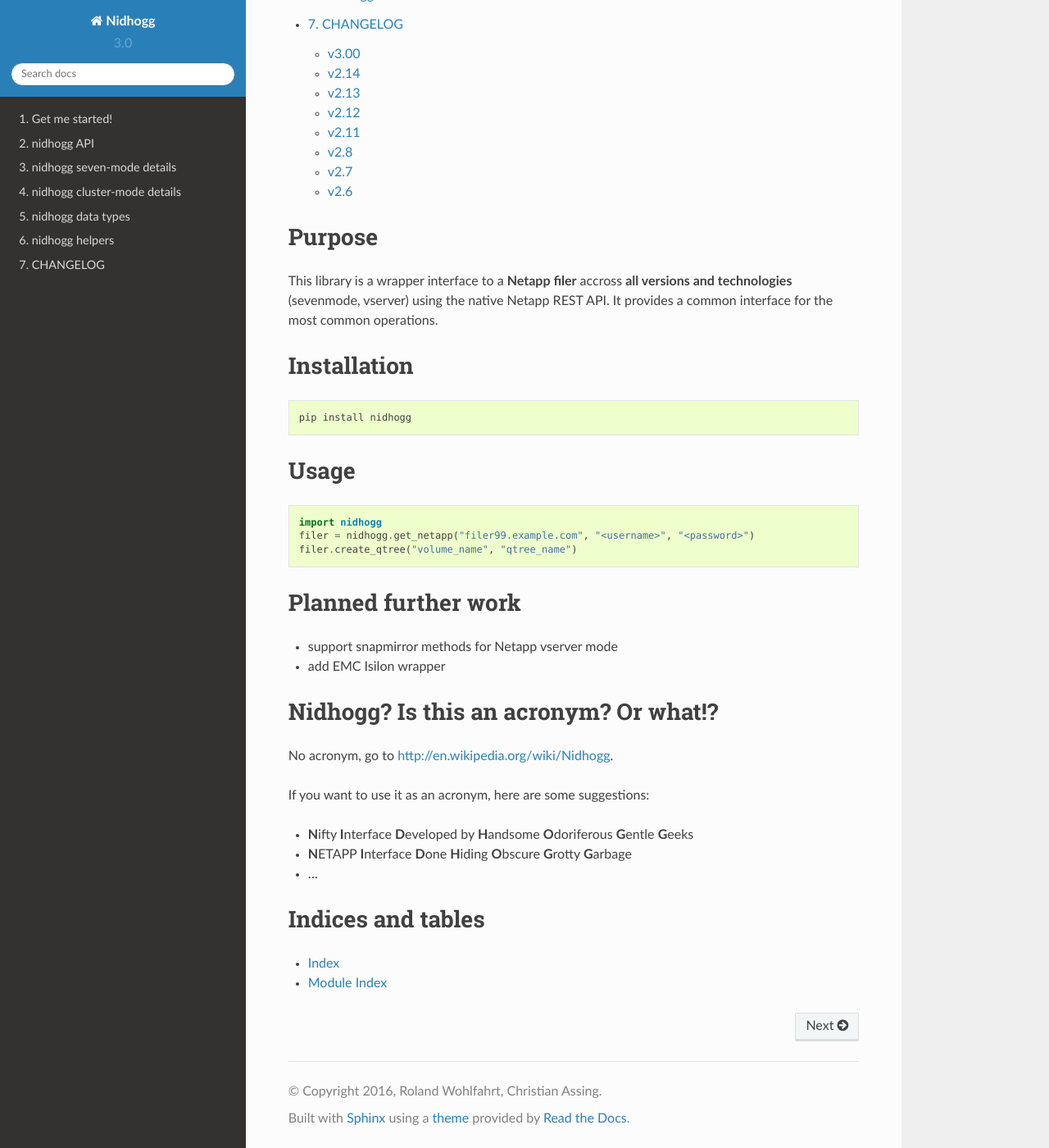
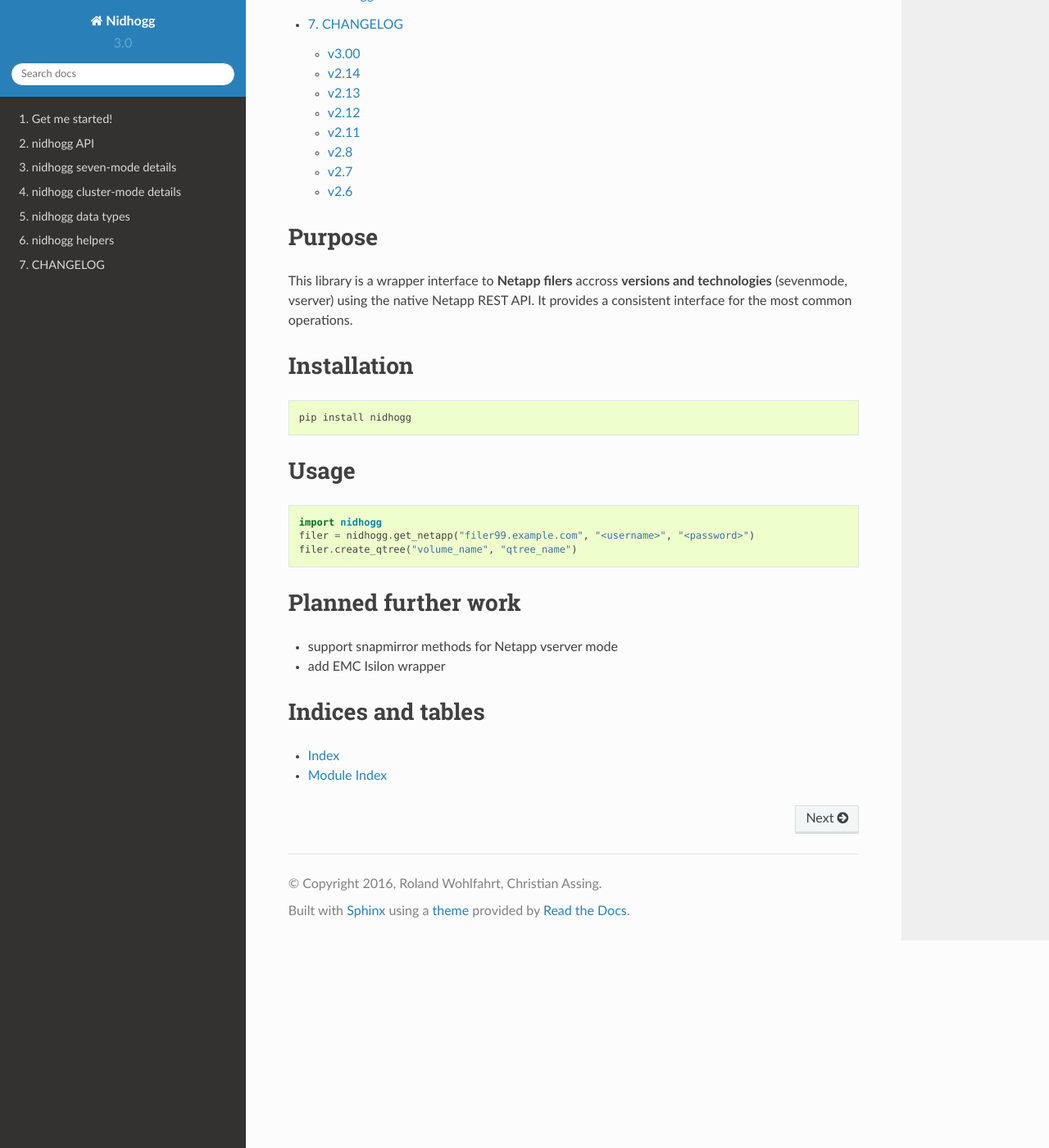
Before and after one commit to ifxit/nidhogg, a Sphinx documentation site: the page built from doc/source/index.rst, in a window 1280 px wide and 1400 px high, scrolled down 507 px. Shown: the whole window at 82% size. Built offline with Sphinx 7.4.7 and the Read the Docs theme 2.0.0, drawn with Linux system fonts in a browser that asks for light colours.

```diff
--- a/doc/source/index.rst
+++ b/doc/source/index.rst
@@ -31,8 +31,8 @@
 Purpose
 =======
 
-This library is a wrapper interface to a **Netapp filer** accross **all versions and technologies** (sevenmode, vserver)
-using the native Netapp REST API. It provides a common interface for the most common operations.
+This library is a wrapper interface to **Netapp filers** accross **versions and technologies** (sevenmode, vserver)
+using the native Netapp REST API. It provides a consistent interface for the most common operations.
 
 
 Installation
@@ -60,18 +60,6 @@
 * add EMC Isilon wrapper
 
 
-Nidhogg? Is this an acronym? Or what!?
-======================================
-
-No acronym, go to http://en.wikipedia.org/wiki/Nidhogg.
-
-If you want to use it as an acronym, here are some suggestions:
-
-* **N**\ ifty **I**\ nterface **D**\ eveloped by **H**\ andsome **O**\ doriferous **G**\ entle **G**\ eeks
-* **N**\ ETAPP **I**\ nterface **D**\ one **H**\ iding **O**\ bscure **G**\ rotty **G**\ arbage
-* ...
-
-
 Indices and tables
 ==================
 
```
Also changed, not shown: README.rst (+8 -3 lines).
